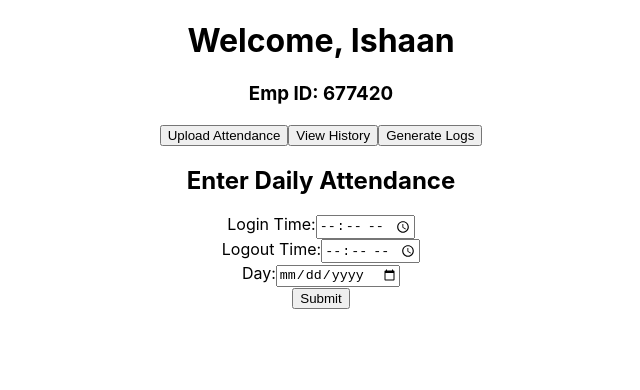
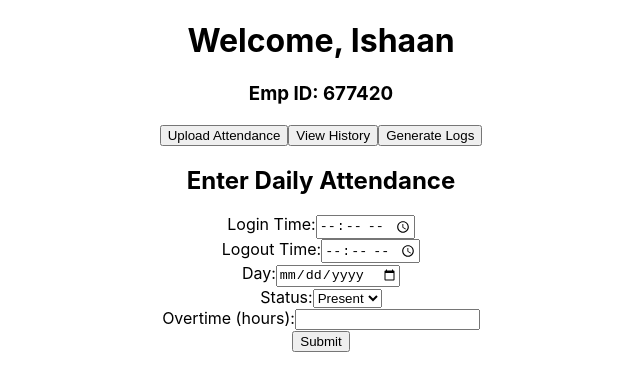
Before and after one commit to hiferli/proattendance, a React (Create React App) app in the folder frontend/: page / in a window 1280 px wide. Both pictures are taken after a click on the button "Upload Attendance". Shown: the top 390 px of the page, without its empty margins (319-959 px from the left). Built offline with nearby package versions, Linux system fonts and the light colour scheme.

Commit message:
Added Overtime and Status in Employee Form

```diff
--- a/frontend/src/Components/Employee/UploadAttendance.js
+++ b/frontend/src/Components/Employee/UploadAttendance.js
@@ -4,29 +4,28 @@ const UploadAttendance = ({ name, id }) => {
     const [loginTime, setLoginTime] = useState("");
     const [logoutTime, setLogoutTime] = useState("");
     const [day, setDay] = useState("");
+    const [status, setStatus] = useState("Present");
+    const [overtime, setOvertime] = useState("");
 
     const handleSubmit = (event) => {
         event.preventDefault();
 
         // Validate input fields
-        // TODO: Add some more validatoins
-        if (!loginTime || !logoutTime || !day) {
+        if (!loginTime || !logoutTime || !day || !status) {
             alert("Please fill in all fields.");
             return;
         }
 
-        // Example: You can perform further validation or processing here
-        // For simplicity, just displaying the collected data in this example
-        alert(
-            `Submitted Data:\nLogin Time: ${loginTime}\nLogout Time: ${logoutTime}\nDay: ${day}`
-        );
-
+        // Prepare data object
         const log = {
             day,
             loginTime,
             logoutTime,
+            status,
+            overtime: overtime || 0, // Default to 0 if overtime is empty
         };
 
+        // Store data in localStorage
         if (localStorage.getItem(id) === null) {
             localStorage.setItem(id, "[]");
         }
@@ -34,12 +33,18 @@ const UploadAttendance = ({ name, id }) => {
         let currentLogs = JSON.parse(localStorage.getItem(id));
         currentLogs.push(log);
         localStorage.setItem(id, JSON.stringify(currentLogs));
-        console.log("False");
 
-        // Clear the form after submission (optional)
+        // Confirmation message (can be removed in production)
+        alert(
+            `Submitted Data:\nLogin Time: ${loginTime}\nLogout Time: ${logoutTime}\nDay: ${day}\nStatus: ${status}\nOvertime: ${overtime}`
+        );
+
+        // Clear the form after submission
         setLoginTime("");
         setLogoutTime("");
         setDay("");
+        setStatus("Present");
+        setOvertime("");
     };
 
     return (
@@ -77,6 +82,28 @@ const UploadAttendance = ({ name, id }) => {
                     />
                 </div>
                 <div>
+                    <label htmlFor="status">Status:</label>
+                    <select
+                        id="status"
+                        value={status}
+                        onChange={(e) => setStatus(e.target.value)}
+                        required
+                    >
+                        <option value="Remote">Remote</option>
+                        <option value="Present">Present</option>
+                        <option value="Absent">Absent</option>
+                    </select>
+                </div>
+                <div>
+                    <label htmlFor="overtime">Overtime (hours):</label>
+                    <input
+                        type="number"
+                        id="overtime"
+                        value={overtime}
+                        onChange={(e) => setOvertime(e.target.value)}
+                    />
+                </div>
+                <div>
                     <button type="submit">Submit</button>
                 </div>
             </form>
```
